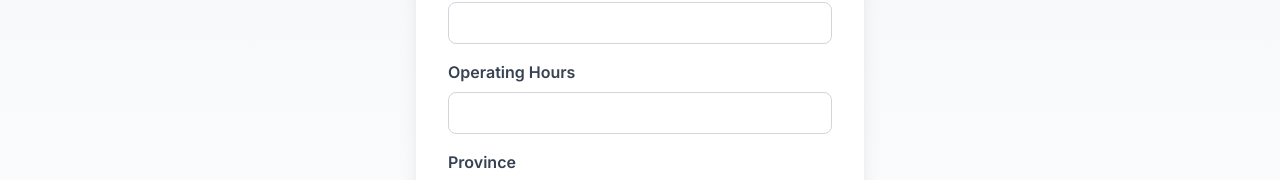
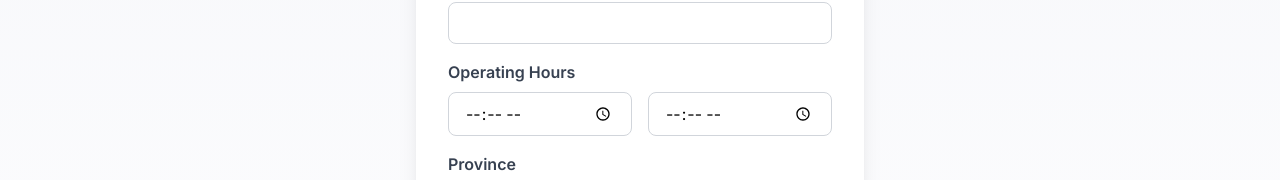
Before and after one commit to naphattar/CoworkingSpaceReservation, a Next.js app: page /admin in a window 1280 px wide. Shown: the part 328-508 px from the top of the page. Built offline with nearby package versions, Linux system fonts and the light colour scheme; no server answers.

Commit message:
[Update] update createCoworkingspace form

```diff
--- a/src/app/admin/components/CreateCoworkingspaceForm.tsx
+++ b/src/app/admin/components/CreateCoworkingspaceForm.tsx
@@ -1,19 +1,35 @@
 "use client";
+import createCoworkingspace from "@/libs/Coworkingspace/createCoworkingspace";
 import { useState } from "react";
 
 export default function CreateCoworkingSpaceForm() {
   const [name, setName] = useState("");
   const [address, setAddress] = useState("");
-  const [operatingHours, setOperatingHours] = useState("");
+  const [startHours, setStartHours] = useState("");
+  const [endHours, setEndHours] = useState("");
   const [province, setProvince] = useState("");
   const [postalCode, setPostalCode] = useState("");
   const [tel, setTel] = useState("");
   const [picture, setPicture] = useState("");
 
-  const handleSubmit = (e: React.FormEvent) => {
+  const checkOperatingHoursError = () =>{
+    if(startHours !== "" && endHours !== "" && startHours > endHours){
+        return true
+    }
+    return false
+  }
+
+  const handleSubmit = async (e: React.FormEvent) => {
     e.preventDefault();
-    const formData = { name, address, operatingHours, province, postalcode: postalCode, tel, picture };
-    console.log("Submitted Data:", formData);
+    await createCoworkingspace(
+        name,
+        address,
+        `${startHours} - ${endHours}`,
+        province,
+        postalCode,
+        tel,
+        picture
+    );
   };
 
   return (
@@ -43,13 +59,25 @@ export default function CreateCoworkingSpaceForm() {
           </div>
           <div className="flex flex-col">
             <label className="text-gray-700 font-semibold">Operating Hours</label>
-            <input
-              type="text"
-              value={operatingHours}
-              onChange={(e) => setOperatingHours(e.target.value)}
-              className="mt-2 px-4 py-2 border border-gray-300 rounded-lg focus:outline-none focus:ring-2 focus:ring-blue-400"
-              required
-            />
+            {checkOperatingHoursError() && <p className="text-red-500 text-sm mt-1">{"End hours should be after start hours."}</p>}
+            <div className="flex space-x-4">
+              <input
+                type="time"
+                placeholder="Start Hours"
+                value={startHours}
+                onChange={(e) => setStartHours(e.target.value)}
+                className="mt-2 w-full px-4 py-2 border border-gray-300 rounded-lg focus:outline-none focus:ring-2 focus:ring-blue-400"
+                required
+              />
+              <input
+                type="time"
+                placeholder="End Hours"
+                value={endHours}
+                onChange={(e) => setEndHours(e.target.value)}
+                className="mt-2 w-full px-4 py-2 border border-gray-300 rounded-lg focus:outline-none focus:ring-2 focus:ring-blue-400"
+                required
+              />
+            </div>
           </div>
           <div className="flex flex-col">
             <label className="text-gray-700 font-semibold">Province</label>
--- a/src/components/Banner/Banner.tsx
+++ b/src/components/Banner/Banner.tsx
@@ -2,11 +2,14 @@
 import { useState } from 'react'
 import { useRouter } from 'next/navigation'
 import Image from 'next/image'
+import { useSession } from 'next-auth/react';
 
 export default function Banner() {
   const covers = ['/img/space3.jpg', '/img/space2.jpg', '/img/space1.jpg', '/img/space4.jpg'];
   const [index, setIndex] = useState<number>(0);
   const router = useRouter();
+  const {data : session } = useSession();
+  console.log("test",session)
 
   return (
     <div
```
